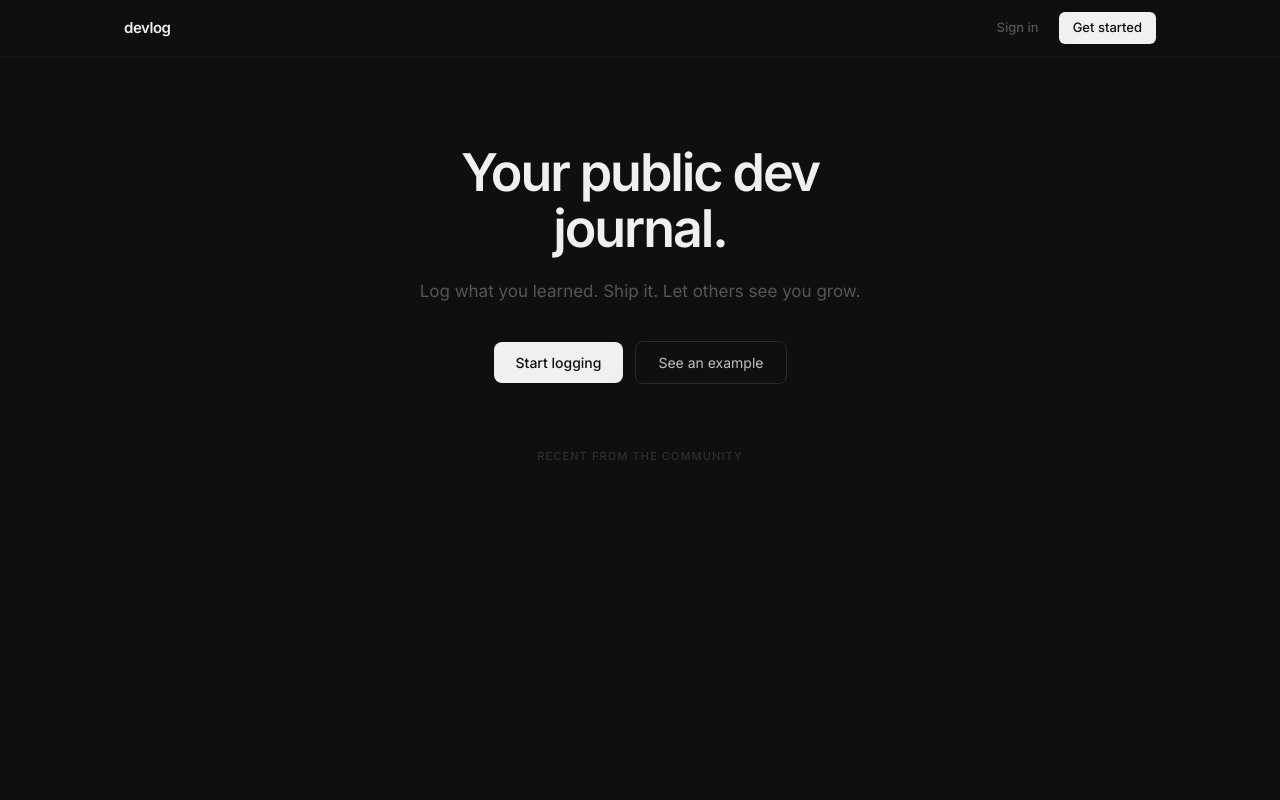
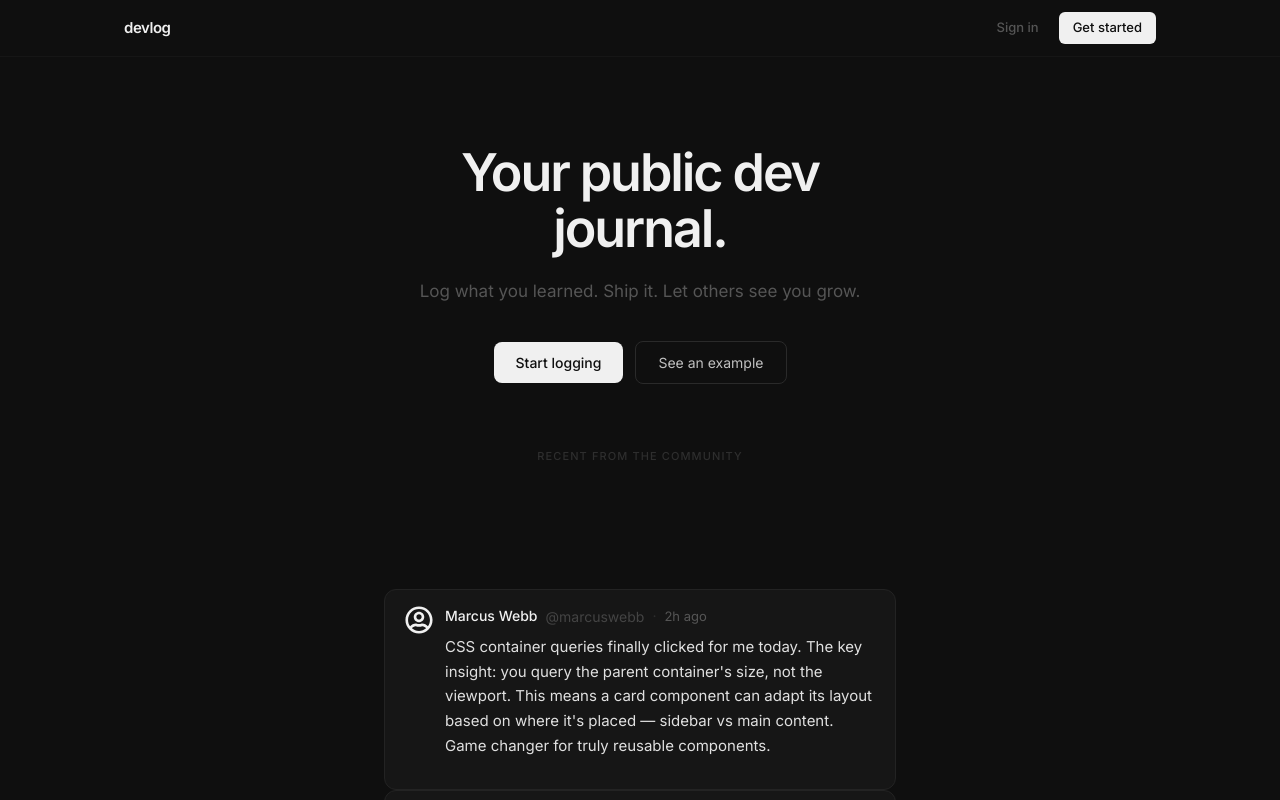
Before and after one commit to h3pixz/DevLog, a React (Vite) app: page / in a window 1280 px wide. Shown: the top 800 px of the page. Built offline with nearby package versions, Linux system fonts and the light colour scheme.

Commit message:
add: LogCard with users

```diff
--- a/package.json
+++ b/package.json
@@ -13,6 +13,7 @@
     "@tailwindcss/vite": "^4.3.2",
     "react": "^19.2.7",
     "react-dom": "^19.2.7",
+    "react-icons": "^5.7.0",
     "tailwindcss": "^4.3.2",
     "tw-animate-css": "^1.4.0"
   },
--- a/src/App.tsx
+++ b/src/App.tsx
@@ -1,11 +1,16 @@
 import Header from "./components/Header";
 import Hero from "./components/Hero";
+import LogCard from "./components/LogCard";
+import entries from "./locales/entries.json"
 
 export default function App() {
   return (
     <>
       <Header />
       <Hero />
+      {entries.map((entry) => (
+        <LogCard key={entry.id} entry={entry} />
+      ))}
     </>
   );
 }
--- a/src/components/Hero.tsx
+++ b/src/components/Hero.tsx
@@ -1,5 +1,3 @@
-import data from "../locales/entries.json";
-
 export default function Hero() {
   return (
     <>
--- /dev/null
+++ b/src/components/LogCard.tsx
@@ -0,0 +1,68 @@
+import { FaRegUserCircle } from "react-icons/fa";
+
+export type LogEntry = {
+  id: string;
+  author: { name: string; handle: string; initials: string; color: string };
+  tag: string;
+  content: string;
+  timestamp: string;
+  likes: number;
+  comments: number;
+  bookmarked?: boolean;
+};
+
+type Props = {
+  entry: LogEntry;
+};
+
+export default function LogCard({ entry }: Props) {
+  return (
+    <article
+      style={{
+        backgroundColor: "#161616",
+        border: "1px solid #232323",
+        borderRadius: 12,
+        padding: "16px 20px",
+      }}
+      className="mx-auto max-w-lg"
+    >
+      <div className="flex items-start gap-3">
+        <button
+          style={{
+            background: "none",
+            border: "none",
+            padding: 0,
+            flexShrink: 0,
+          }}
+        >
+          <FaRegUserCircle size={28} />
+        </button>
+
+        <div style={{ flex: 1, minWidth: 0 }}>
+          <div className="flex items-center flex-wrap gap-x-2 gap-y-1 mb-2">
+            <button
+              style={{
+                fontWeight: 500,
+                fontSize: 14,
+                color: "#F0F0F0",
+                background: "none",
+                border: "none",
+                padding: 0,
+                lineHeight: 1,
+              }}
+            >
+              {entry.author.name}
+            </button>
+            <span style={{ color: "#444444", fontSize: 14 }}>{entry.author.handle}</span>
+            <span style={{ color: "#2E2E2E", fontSize: 14, lineHeight: 1 }}>
+              ·
+            </span>
+            <span style={{ color: "#555555", fontSize: 13 }}>{entry.timestamp}</span>
+          </div>
+
+          <p style={{ fontSize: 15, color: "#E0E0E0", lineHeight: "1.65", marginBottom: 14, fontWeight: 400 }}>{entry.content}</p>
+        </div>
+      </div>
+    </article>
+  );
+}
--- a/src/locales/entries.json
+++ b/src/locales/entries.json
@@ -41,48 +41,5 @@
     "timestamp": "6h ago",
     "likes": 121,
     "comments": 22
-  },
-  {
-    "id": "4",
-    "author": {
-      "name": "Aisha Kamara",
-      "handle": "@aishak",
-      "initials": "AK",
-      "color": "#3A2818"
-    },
-    "tag": "reading",
-    "content": "Working through \"A Philosophy of Software Design\" by Ousterhout. The distinction between deep vs shallow modules is clarifying a lot of API design decisions I've made intuitively but couldn't articulate. Highly recommend for anyone thinking hard about abstractions.",
-    "timestamp": "1d ago",
-    "likes": 64,
-    "comments": 7,
-    "bookmarked": true
-  },
-  {
-    "id": "5",
-    "author": {
-      "name": "Marcus Webb",
-      "handle": "@marcuswebb",
-      "initials": "MW",
-      "color": "#1E2D45"
-    },
-    "tag": "learned",
-    "content": "TIL: you can use the `inert` HTML attribute to disable an entire subtree of the DOM — no tab focus, no pointer events, no accessibility announcements. Way cleaner than setting tabindex=-1 on every child. Browser support is now solid.",
-    "timestamp": "1d ago",
-    "likes": 39,
-    "comments": 5
-  },
-  {
-    "id": "6",
-    "author": {
-      "name": "Priya Nair",
-      "handle": "@priyanair",
-      "initials": "PN",
-      "color": "#2D1E45"
-    },
-    "tag": "shipped",
-    "content": "Dark mode toggle is live. Used CSS custom properties and a data attribute on <html> — no flash of wrong theme thanks to a small inline script before React hydrates. The system preference fallback works too.",
-    "timestamp": "2d ago",
-    "likes": 92,
-    "comments": 18
   }
 ]
```
Also changed, not shown: 1 other file (tests, documents, lock files or other folders).
